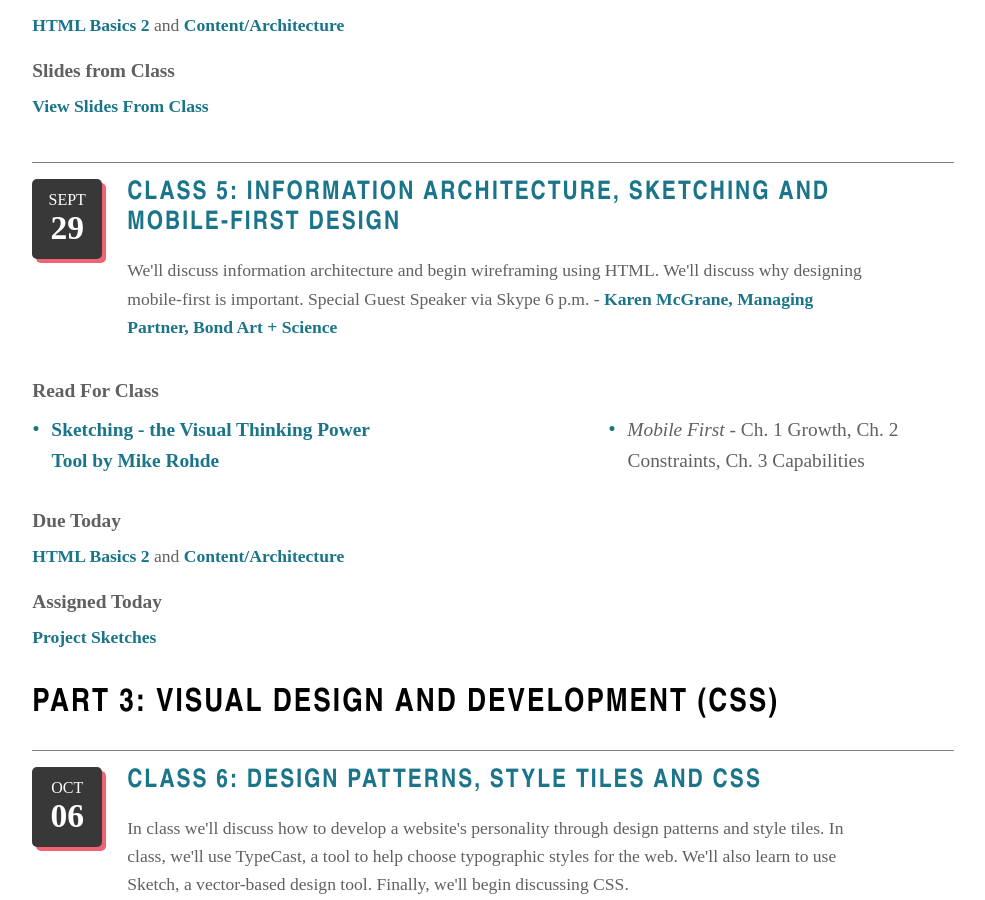
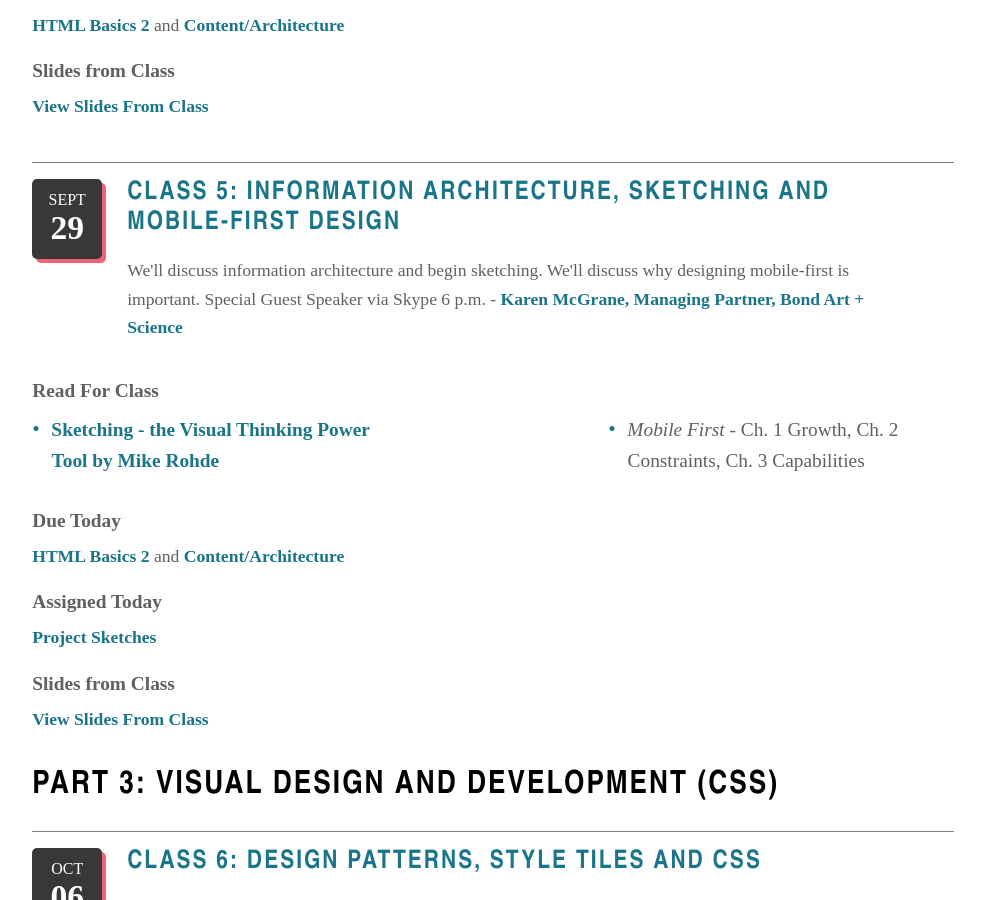
Before and after one commit to KentStateWeb/rwd, a Jekyll site: the page built from class/schedule/index.html, in a window 1280 px wide and 900 px high, scrolled down 2675 px. Shown: the whole window, without its empty margins (147-1132 px from the left). Built offline with Jekyll 4.4.1, drawn with Linux system fonts in a browser that asks for light colours.

Commit message:
Class 5 slides first revision

```diff
--- a/_classes/5.md
+++ b/_classes/5.md
@@ -1,11 +1,12 @@
 ---
 title: "Class 5: Information Architecture, Sketching and Mobile-First Design"
 date: 2015-09-29 12:00:00
-description: We'll discuss information architecture and begin wireframing using HTML.  We'll discuss why designing mobile-first is important.  Special Guest Speaker via Skype 6 p.m. - <a href="http://karenmcgrane.com">Karen McGrane, Managing Partner, Bond Art + Science</a>
+description: We'll discuss information architecture and begin sketching.  We'll discuss why designing mobile-first is important.  Special Guest Speaker via Skype 6 p.m. - <a href="http://karenmcgrane.com">Karen McGrane, Managing Partner, Bond Art + Science</a>
 assignment: <a href="../assignments/sketching">Project Sketches</a>
 reading: <ul><li><a href="http://alistapart.com/article/sketching-the-visual-thinking-power-tool">Sketching - the Visual Thinking Power Tool by Mike Rohde</a></li><li><i>Mobile First</i> - Ch. 1 Growth, Ch. 2 Constraints, Ch. 3 Capabilities</li></ul>
 due: <a href="../assignments/html2">HTML Basics 2</a> and <a href="../assignments/content">Content/Architecture</a>
 part: "2"
+slides: "/class/slides/5/5-Slides-RWD.pdf"
 layout: wide
 ---
 
```
Also changed, not shown: 3 other files.
